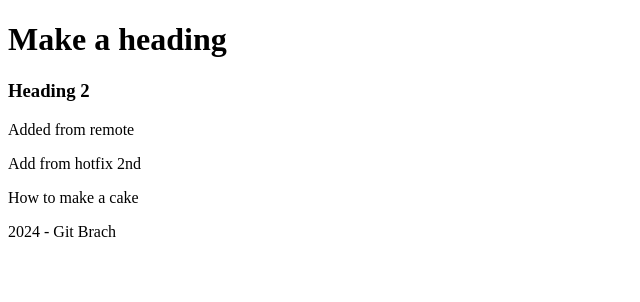
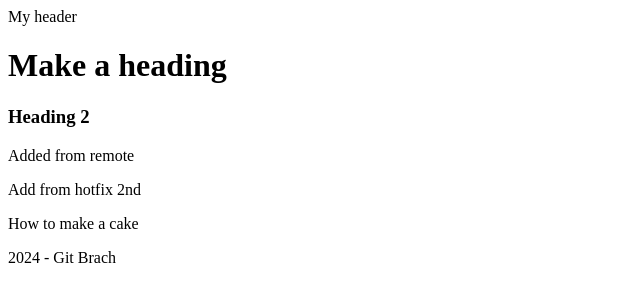
Before and after one commit to vinhchis/git-demo, a plain HTML site: page index.html in a window 1280 px wide. Shown: the whole page, without its empty margins (0-640 px from the left). Drawn offline with Linux system fonts and the light colour scheme.

Commit message:
Add Header

```diff
--- a/index.html
+++ b/index.html
@@ -6,6 +6,7 @@
     <title>Document</title>
 </head>
 <body>
+    <header>My header</header>
     <h1>Make a heading</h1>
     <h3>Heading 2</h3>
     Added from remote
```
